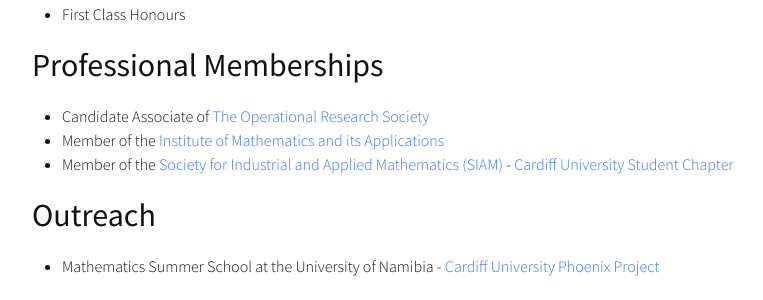
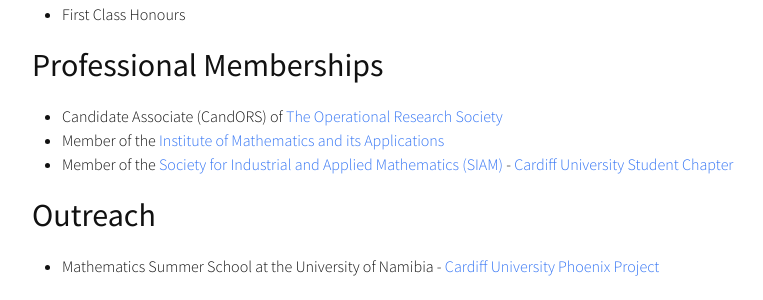
Before and after one commit to asyllh/asyllh.github.io, a Jekyll site: the page built from bio.md, in a window 1280 px wide. Shown: the part 563-863 px from the top of the page, without its empty margins (238-1001 px from the left). Built offline with Jekyll 4.4.1, drawn with Linux system fonts in a browser that asks for light colours; nearby versions of some CDN libraries.

Commit message:
added CandORS to professional memberships

```diff
--- a/bio.md
+++ b/bio.md
@@ -25,7 +25,7 @@ September 2013 - June 2016
 
 ## Professional Memberships
 
-* Candidate Associate of [The Operational Research Society](https://www.theorsociety.com/)
+* Candidate Associate (CandORS) of [The Operational Research Society](https://www.theorsociety.com/)
 * Member of the [Institute of Mathematics and its Applications](https://ima.org.uk/)
 * Member of the [Society for Industrial and Applied Mathematics (SIAM)](https://www.siam.org) - [Cardiff University Student Chapter](http://www.cardiff.ac.uk/mathematics/about-us/siam-student-chapter)
 
```
